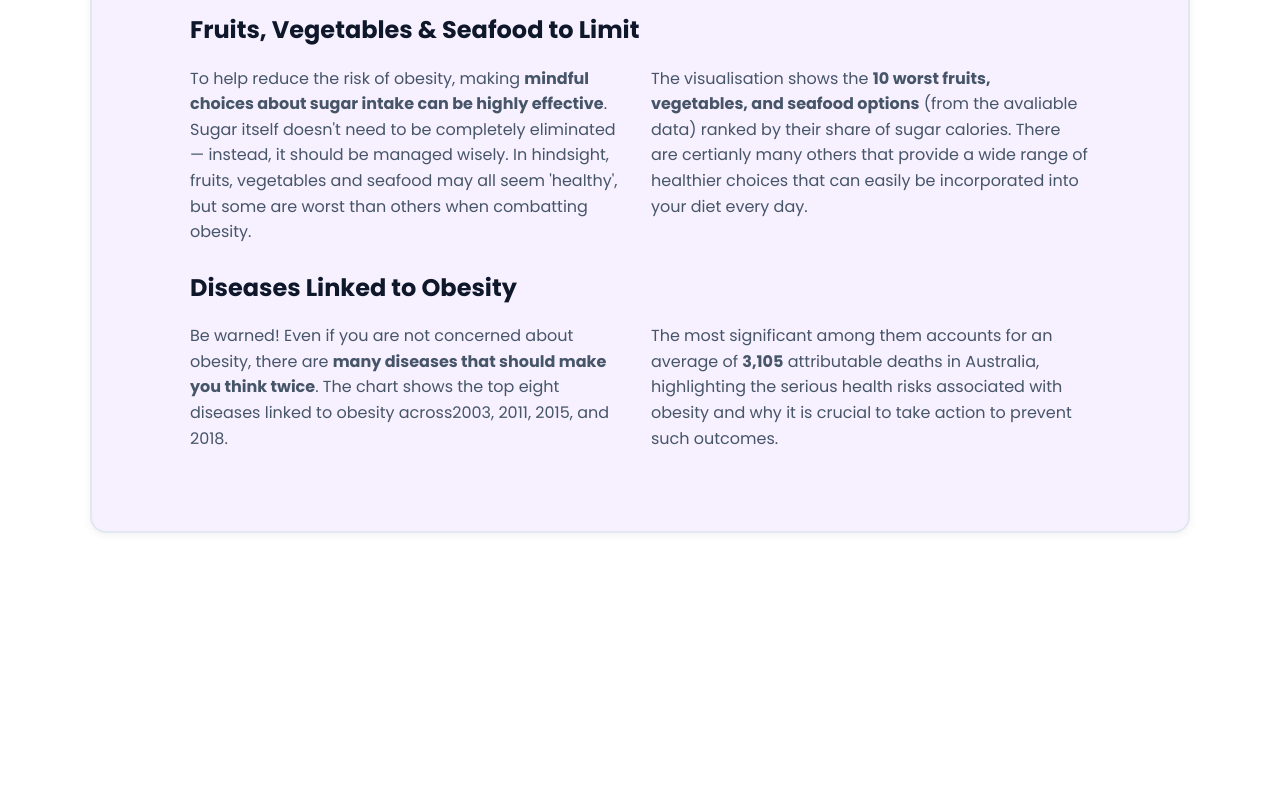
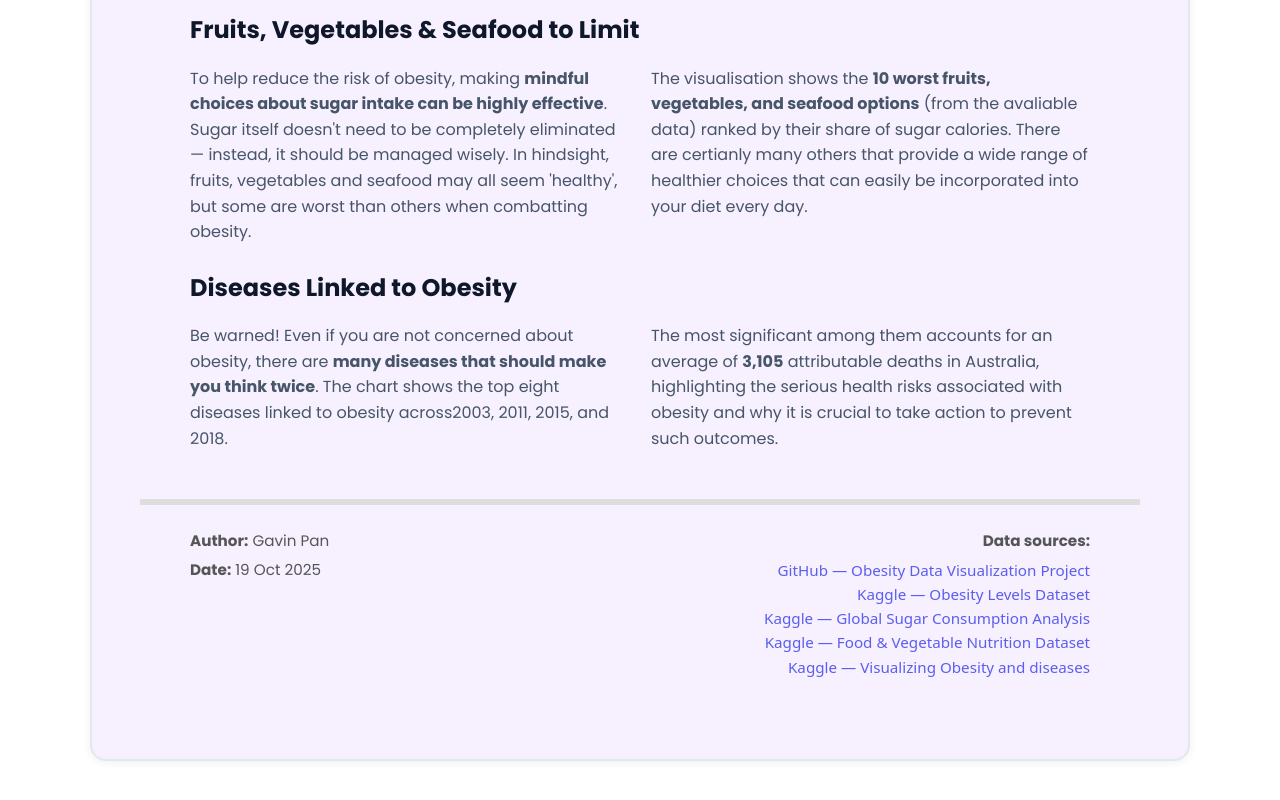
Before and after one commit to Gavin-Pan/A2_FIT_3179, a plain HTML site: page index.html in a window 1280 px wide. Shown: the part 1938-2738 px from the top of the page. Before the commit the page ends 2535 px from the top, so only its background shows below. Drawn offline with Linux system fonts and the light colour scheme; a script that the page names is missing.

Commit message:
metadata

```diff
--- a/css/styles.css
+++ b/css/styles.css
@@ -1,18 +1,17 @@
 /* ---------- Design tokens ---------- */
 :root {
   --bg: #ffffff;
-  --text: #0f172a; /* slate-900 */
-  --muted: #475569; /* slate-600 */
-  --card: #f8fafc; /* slate-50 */
-  --border: #e2e8f0; /* slate-200 */
-  --brand: #0ea5e9; /* sky-500 */
+  --text: #0f172a;
+  --muted: #475569;
+  --card: #f8fafc;
+  --border: #e2e8f0;
+  --brand: #0ea5e9;
 
-  --band: #e0f2fe; /* light sky for section band */
-  --band-text: #0c4a6e; /* deep slate/blue for band title */
+  --band: #e0f2fe;
+  --band-text: #0c4a6e;
 
-  /* Page & content width controls */
   --page-max: 1100px;
-  --viz-max: 900px; /* Maximum width for visualizations */
+  --viz-max: 900px;
   --gutter: 32px;
 }
 
@@ -69,7 +68,6 @@ a:hover {
   box-shadow: 0 2px 10px rgba(2, 6, 23, 0.06);
 }
 
-/* ---------- Hero ---------- */
 .hero {
   padding: 8px 0 12px;
 }
@@ -79,7 +77,6 @@ a:hover {
   margin: 8px 0 16px;
 }
 
-/* ---------- Section band headers ---------- */
 .section {
   margin-top: 40px;
 }
@@ -98,7 +95,6 @@ a:hover {
   font-weight: 800;
 }
 
-/* ---------- Subheads ---------- */
 .subhead {
   margin: 16px 0 8px;
   font-size: clamp(18px, 2.4vw, 24px);
@@ -110,7 +106,7 @@ a:hover {
   margin-top: 0;
 }
 
-/* ---------- Two-column text ---------- */
+/* -------- Two-column text ----- */
 .split {
   display: grid;
   grid-template-columns: 1fr 1fr;
@@ -125,7 +121,6 @@ a:hover {
   color: var(--muted);
 }
 
-/* Stack on small screens */
 @media (max-width: 900px) {
   .split {
     grid-template-columns: 1fr;
@@ -140,7 +135,6 @@ a:hover {
   margin-right: auto;
 }
 
-/* ---------- Visualization containers ---------- */
 .vis-card {
   background: var(--card);
   border: 1px solid var(--border);
@@ -150,7 +144,6 @@ a:hover {
   margin-bottom: 16px;
 }
 
-/* Single visualization sections - centered and constrained */
 .vis-section {
   max-width: var(--viz-max);
   margin-left: auto;
@@ -158,21 +151,18 @@ a:hover {
   margin-bottom: 16px;
 }
 
-/* Text that follows single visualizations should match viz width */
 .vis-section + .split {
   max-width: var(--viz-max);
   margin-left: auto;
   margin-right: auto;
 }
 
-/* Subheads that precede single visualizations should match viz width */
 .subhead:not(.subhead--tight) {
   max-width: var(--viz-max);
   margin-left: auto;
   margin-right: auto;
 }
 
-/* Visualizations stacked vertically, all centered */
 .viz-row {
   display: grid;
   grid-template-columns: 1fr;
@@ -189,7 +179,6 @@ a:hover {
   margin-right: auto;
 }
 
-/* Text following viz-row should match viz width */
 .viz-row + .split {
   max-width: var(--viz-max);
   margin-left: auto;
@@ -202,7 +191,6 @@ a:hover {
   }
 }
 
-/* Make embeds fill their containers properly */
 .vis-section .vega-embed,
 .vis-section .vega-embed > div {
   width: 100% !important;
@@ -211,12 +199,11 @@ a:hover {
 .vis-section svg,
 .vis-section canvas {
   max-width: 100% !important;
-  /* Remove: height: auto; */
+
   display: block;
   margin: 0 auto;
 }
 
-/* Transparent background ONLY for charts wrapped in .no-bg */
 .no-bg,
 .no-bg .vega-embed,
 .no-bg .vega-embed > div {
@@ -228,29 +215,24 @@ a:hover {
   background: transparent !important;
 }
 
-/* Make embeds fill their boxes */
 .vis-card > div[id] {
   width: 100%;
 }
 
-/* Vega-Embed toolbar */
 .vega-actions a {
   font-size: 12px;
 }
 
-/* A little extra breathing room after last section */
 .section:last-of-type {
   margin-bottom: 32px;
 }
 
-/* Section band respects content width */
 .section-band.wrap {
   max-width: var(--viz-max);
   margin-left: auto;
   margin-right: auto;
 }
 
-/* Split text respects viz width */
 .hero .split {
   max-width: var(--viz-max);
 }
--- a/index.html
+++ b/index.html
@@ -9,6 +9,7 @@
     <script src="https://cdn.jsdelivr.net/npm/vega@5"></script>
     <script src="https://cdn.jsdelivr.net/npm/vega-lite@5"></script>
     <script src="https://cdn.jsdelivr.net/npm/vega-embed@6"></script>
+    <script src="https://cdn.jsdelivr.net/npm/vega-wordcloud@4"></script>
 
     <link rel="stylesheet" href="css/styles.css" />
     <link
@@ -20,7 +21,7 @@
     <main class="container">
       <!-- HERO -->
       <header class="hero wrap">
-        <h1 class="site-title">The Scarcity of Obesity</h1>
+        <h1 class="site-title"><strong>Scarcity of Obesity</strong></h1>
 
         <div class="split wrap">
           <p>
@@ -49,7 +50,7 @@
         </div>
       </header>
 
-      <!-- SECTION 1 -->
+      <!-- first section -->
       <section class="section">
         <div class="section-band wrap">
           <h2 class="section-title">Whats happening around us?</h2>
@@ -105,7 +106,7 @@
         </div>
       </section>
 
-      <!-- SECTION 2 -->
+      <!-- 2nd section -->
       <section class="section">
         <div class="section-band wrap">
           <h2 class="section-title">Why is obesity happening?</h2>
@@ -167,7 +168,7 @@
         </div>
       </section>
 
-      <!-- SECTION 3 -->
+      <!-- final seciotn -->
       <section class="section">
         <div class="section-band wrap">
           <h2 class="section-title">How to avoid obesity</h2>
@@ -254,11 +255,104 @@
           </p>
         </div>
       </section>
+
+      <hr
+        style="border: 0; height: 6px; background: #ddd; margin: 3rem 0 1.5rem"
+      />
+
+      <footer
+        class="wrap"
+        style="
+          display: flex;
+          justify-content: space-between;
+          align-items: flex-start;
+          gap: 2rem;
+          flex-wrap: wrap;
+          font-size: 0.95rem;
+          color: #555;
+          padding-bottom: 2rem;
+        "
+      >
+        <!-- LEFT SIDE -->
+        <div style="min-width: 240px">
+          <p style="margin: 0 0 0.25rem 0">
+            <strong>Author:</strong>
+            <span style="font-weight: normal">Gavin Pan</span>
+          </p>
+          <p style="margin: 0">
+            <span><strong>Date:</strong> 19 Oct 2025 </span>
+          </p>
+        </div>
+
+        <!-- RIGHT SIDE -->
+        <div
+          style="
+            min-width: 280px;
+            max-width: 500px;
+            text-align: right;
+            word-break: break-all;
+          "
+        >
+          <p style="margin: 0 0 0.25rem 0"><strong>Data sources:</strong></p>
+          <ul
+            style="
+              margin: 0.25rem 0 0 0;
+              padding: 0;
+              list-style: none;
+              line-height: 1.6;
+            "
+          >
+            <li>
+              <a
+                href="https://github.com/avarma7/Obesity-Exploration-Data-Visualization-Project?tab=readme-ov-file"
+                target="_blank"
+                style="color: #5b5eee; text-decoration: none"
+              >
+                GitHub — Obesity Data Visualization Project
+              </a>
+            </li>
+            <li>
+              <a
+                href="https://www.kaggle.com/datasets/fatemehmehrparvar/obesity-levels"
+                target="_blank"
+                style="color: #5b5eee; text-decoration: none"
+              >
+                Kaggle — Obesity Levels Dataset
+              </a>
+            </li>
+            <li>
+              <a
+                href="https://www.kaggle.com/code/iamtapendu/global-sugar-consumption-trend-analysis/input?select=sugar_consumption_dataset.csv"
+                target="_blank"
+                style="color: #5b5eee; text-decoration: none"
+              >
+                Kaggle — Global Sugar Consumption Analysis
+              </a>
+            </li>
+            <li>
+              <a
+                href="https://www.kaggle.com/datasets/cid007/food-and-vegetable-nutrition-dataset"
+                target="_blank"
+                style="color: #5b5eee; text-decoration: none"
+              >
+                Kaggle — Food & Vegetable Nutrition Dataset
+              </a>
+            </li>
+            <li>
+              <a
+                href="https://www.kaggle.com/code/scottmduda/visualizing-global-obesity"
+                target="_blank"
+                style="color: #5b5eee; text-decoration: none"
+              >
+                Kaggle — Visualizing Obesity and diseases
+              </a>
+            </li>
+          </ul>
+        </div>
+      </footer>
     </main>
 
-    <script src="https://cdn.jsdelivr.net/npm/vega-wordcloud@4"></script>
     <script>
-      // Keep your existing spec paths/IDs
       vegaEmbed("#map", "js/obesity_choropleth.vg.json", {
         actions: { export: true, source: true, compiled: false, editor: true },
       }).catch(console.error);
```
